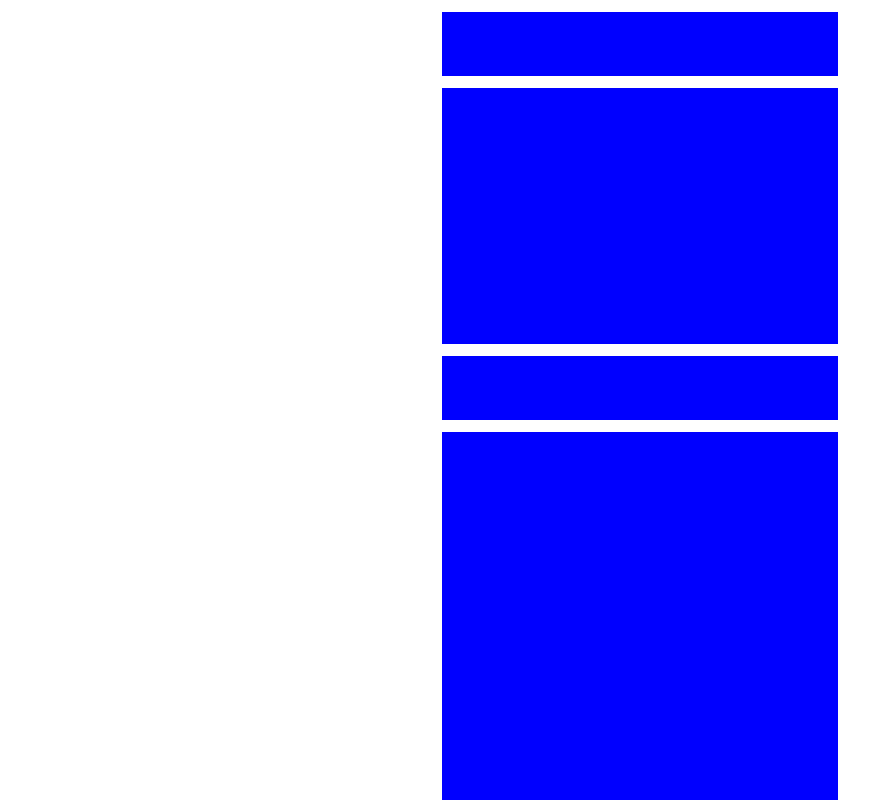
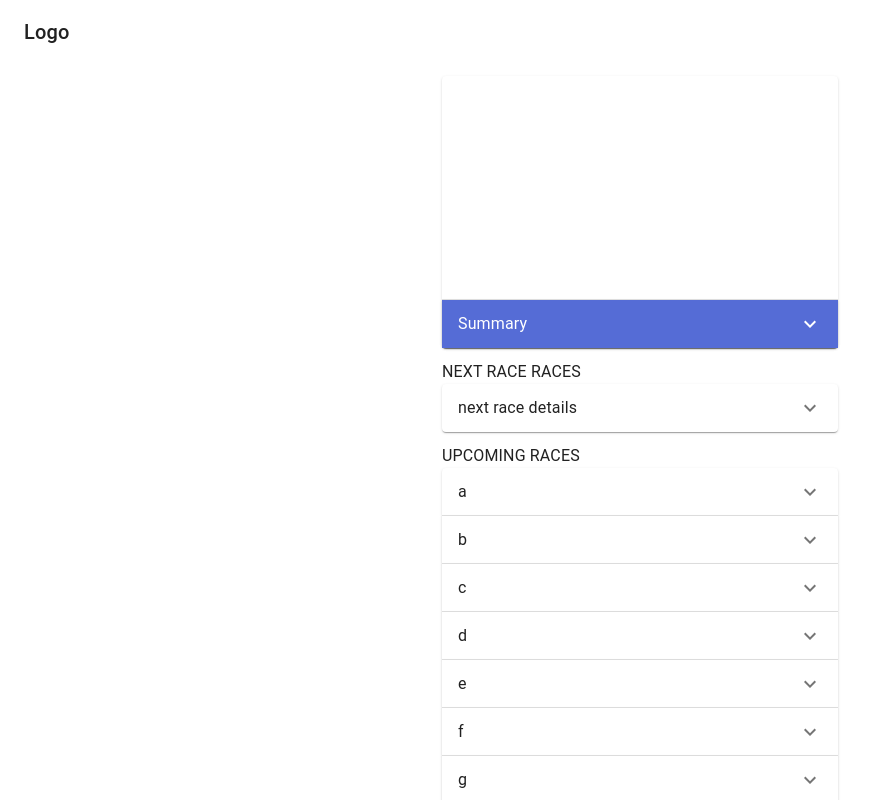
Before and after one commit to tumbleshack/meetcruiser, a React (Create React App) app in the folder frontend/: page / in a window 1280 px wide. Shown: the top 800 px of the page, without its empty margins (0-877 px from the left). Built offline with nearby package versions, Linux system fonts and the light colour scheme.

Commit message:
Front end skeleton

```diff
--- a/frontend/package.json
+++ b/frontend/package.json
@@ -2,6 +2,7 @@
   "dependencies": {
     "@emotion/react": "^11.11.1",
     "@emotion/styled": "^11.11.0",
+    "@mui/icons-material": "^5.11.16",
     "@mui/material": "^5.13.5",
     "axios": "^1.4.0",
     "react": "^18.0.0",
--- a/frontend/src/App.js
+++ b/frontend/src/App.js
@@ -1,37 +1,150 @@
 import * as React from 'react';
 import CssBaseline from '@mui/material/CssBaseline';
-import Box from '@mui/material/Box';
-import Container from '@mui/material/Container';
+import {
+    AppBar,
+    Box,
+    Container,
+    Paper,
+    Accordion,
+    AccordionSummary,
+    AccordionDetails,
+    Fab,
+    Fade,
+    Toolbar,
+    Typography,
+    useScrollTrigger,
+} from '@mui/material';
+import { ExpandMore, KeyboardArrowUp } from '@mui/icons-material';
 import styled from '@emotion/styled';
+import { useTheme } from '@mui/material/styles';
 
 const FillerBox = styled(Box)(({ theme }) => ({
-        backgroundColor: 'blue',
+        backgroundColor: theme.palette.primary.main,
     })
 )
 
+const CurrentRaceAccordionSummary = (props) => {
+    const StyledAccordion = styled(AccordionSummary)(({ theme }) => ({
+        backgroundColor: theme.palette.primary.main,
+        color: theme.palette.primary.contrastText,
+    }))
+    return (<StyledAccordion {...props} expandIcon={<ExpandMore style={{ color: 'white' }} />} />)
+}
+
+function ScrollTop(props) {
+    const { children, window } = props;
+    // Note that you normally won't need to set the window ref as useScrollTrigger
+    // will default to window.
+    // This is only being set here because the demo is in an iframe.
+    const trigger = useScrollTrigger({
+      disableHysteresis: true,
+      threshold: 100,
+    });
+
+    const handleClick = (event) => {
+      const anchor = (event.target.ownerDocument || document).querySelector(
+        '#back-to-top-anchor',
+      );
+
+      if (anchor) {
+        anchor.scrollIntoView({
+          block: 'center',
+        });
+      }
+    };
+
+    return (
+      <Fade in={trigger}>
+        <Box
+          onClick={handleClick}
+          role="presentation"
+          sx={{ position: 'fixed', bottom: 16, right: 16 }}
+        >
+          {children}
+        </Box>
+      </Fade>
+    );
+}
+
+function ElevationScroll(props) {
+    const { children, window } = props;
+    // Note that you normally won't need to set the window ref as useScrollTrigger
+    // will default to window.
+    // This is only being set here because the demo is in an iframe.
+    const trigger = useScrollTrigger({
+        disableHysteresis: true,
+        threshold: 0,
+    });
+
+    return React.cloneElement(children, {
+        elevation: trigger ? 4 : 0,
+    });
+}
+
 const layout = {
     logoHeight: '4em',
-    currentEventHeight: '16em',
+    currentEvent: {
+        minHeight: '16em',
+        accordion: {
+            height: '2em',
+        },
+        box: {
+            height: '14em',
+        }
+    },
     nextEventHeight: '4em',
     followingEventHeight: '50em',
 }
 
-export default function SimpleContainer() {
+const dummyData = ['a', 'b', 'c', 'd', 'e', 'f', 'g', 'h', 'i', 'j']
+
+const Upcoming = (text) => {
+    return (
+        <Accordion>
+            <AccordionSummary expandIcon={<ExpandMore />}>{text}</AccordionSummary>
+            <AccordionDetails >Contents</AccordionDetails>
+        </Accordion>
+    )
+}
+
+export default function SimpleContainer(props) {
+    const theme = useTheme()
     return (
         <React.Fragment>
             <CssBaseline />
-            <Container sx={{ minHeight: layout.logoHeight }} >
-                <FillerBox sx={{ height: layout.logoHeight }} />
-            </Container>
-            <Container sx={{ minHeight: layout.currentEventHeight,}} >
-                <FillerBox sx={{ height: layout.currentEventHeight }} />
+            <ElevationScroll {...props}>
+                <AppBar>
+                    <Toolbar>
+                        <Typography variant="h6" component="div">
+                            Logo
+                        </Typography>
+                    </Toolbar>
+                </AppBar>
+            </ElevationScroll>
+            <Toolbar id="back-to-top-anchor" />
+            <Container sx={{ minHeight: layout.currentEvent.height }} >
+                <Paper sx={{ height: layout.currentEvent.height }}>
+                    <Box sx={{ height: layout.currentEvent.box.height }}>
+                    </Box>
+                    <Accordion disableGutters>
+                        <CurrentRaceAccordionSummary >Summary</CurrentRaceAccordionSummary>
+                        <AccordionDetails >Contents</AccordionDetails>
+                    </Accordion>
+                </Paper>
             </Container>
             <Container sx={{ minHeight: layout.nextEventHeight,}} >
-                <FillerBox sx={{ height: layout.nextEventHeight }} />
+                <Typography>NEXT RACE RACES</Typography>
+                {Upcoming('next race details')}
             </Container>
             <Container sx={{ minHeight: layout.followingEventHeight,}} >
-                <FillerBox sx={{ height: layout.followingEventHeight }} />
+                <Typography>UPCOMING RACES</Typography>
+                {dummyData.map((item) => Upcoming(item))}
             </Container>
+            <ScrollTop {...props}>
+                <Fab size="small" aria-label="scroll back to top">
+                    <KeyboardArrowUp />
+                </Fab>
+            </ScrollTop>
         </React.Fragment>
     );
 }
--- a/frontend/src/styles/theme.js
+++ b/frontend/src/styles/theme.js
@@ -14,9 +14,13 @@ const theme = createTheme({
                     marginBottom: '12px',
                 }
             }
+        },
+        MuiAppBar: {
+            defaultProps: {
+                color: '',
+            }
         }
     },
-
     palette: {
         primary: {
             main: '#556cd6',
```
Also changed, not shown: 1 other file (tests, documents, lock files or other folders).
